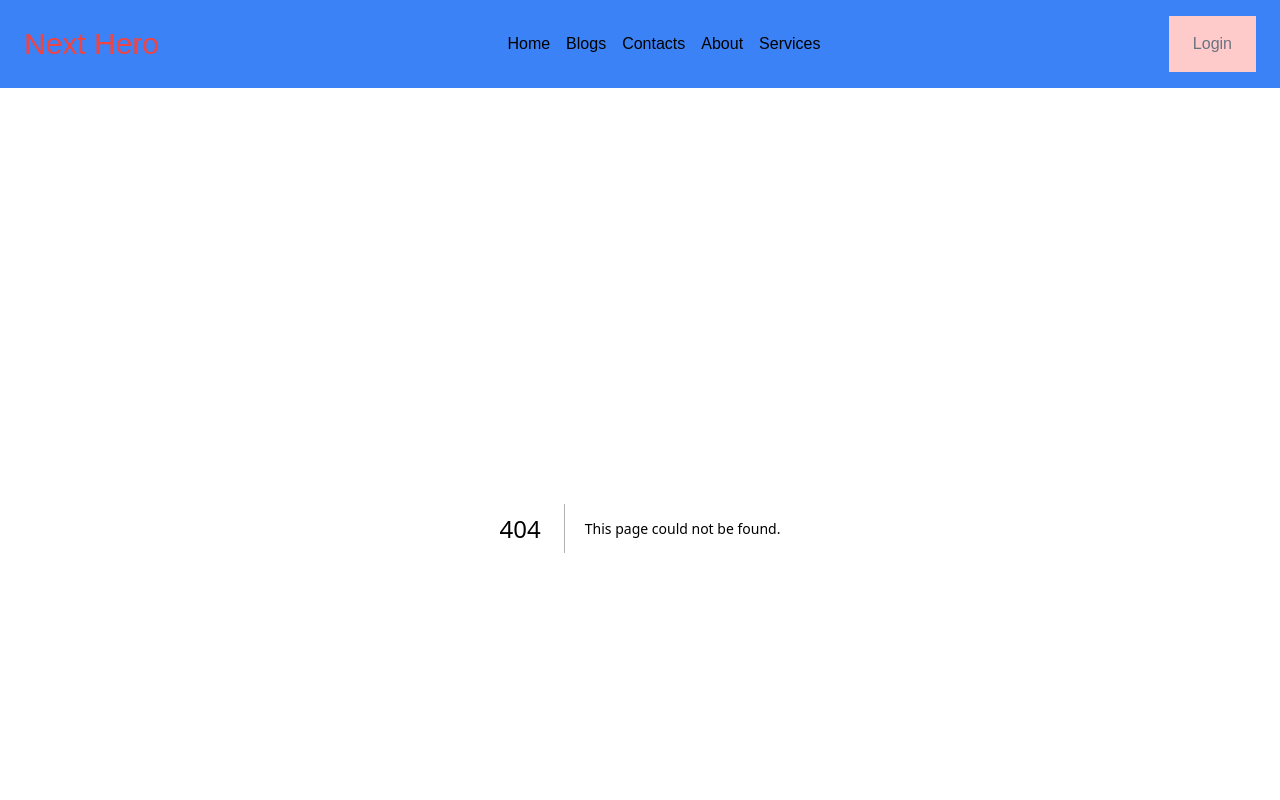
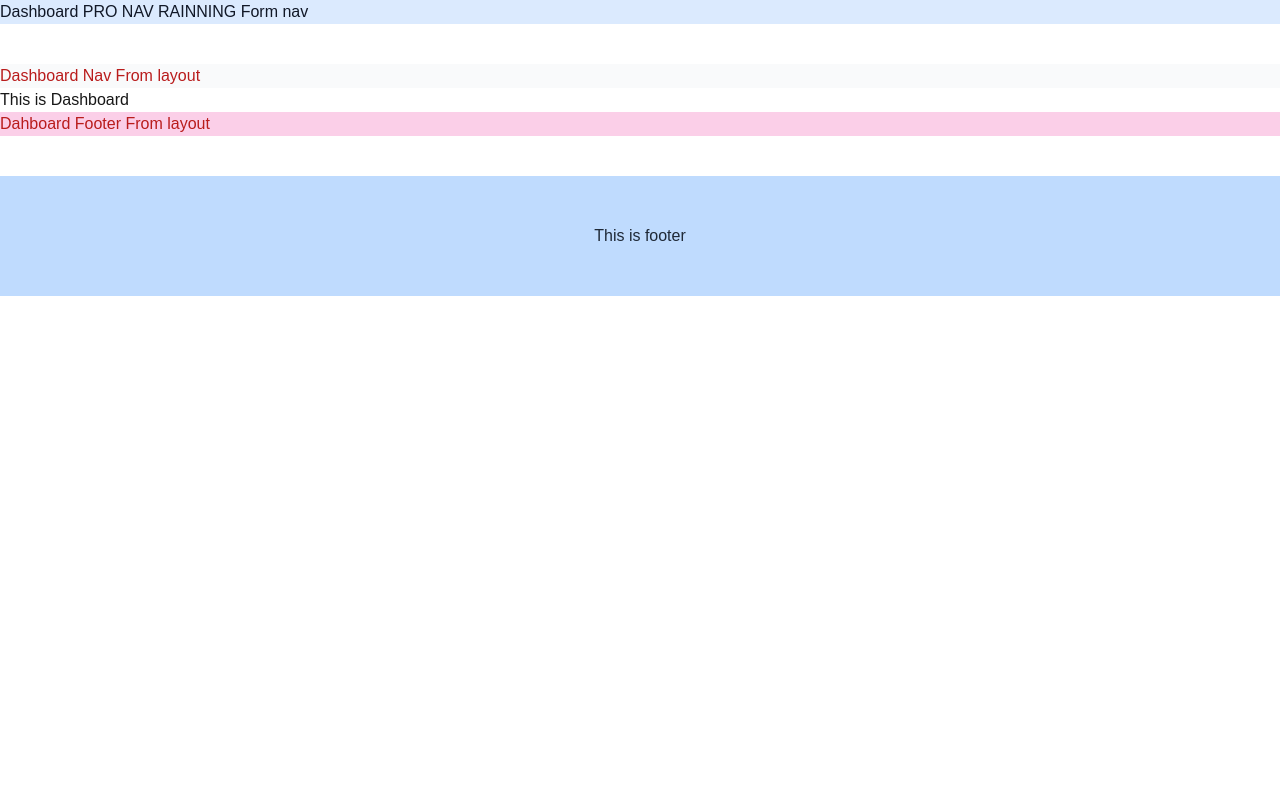
Before and after one commit to sakil470004/next-hero, a Next.js app: page /dashboard in a window 1280 px wide. Before the commit this address had no page. Shown: the top 800 px of the page. Built offline with nearby package versions, Linux system fonts and the light colour scheme.

Commit message:
finished video 8

```diff
--- /dev/null
+++ b/src/app/(dashboard)/createuser/page.js
@@ -0,0 +1,7 @@
+import React from 'react'
+
+export default function page() {
+  return (
+    <div>This is Create User</div>
+  )
+}
--- /dev/null
+++ b/src/app/(dashboard)/dashboard/page.js
@@ -0,0 +1,7 @@
+import React from 'react'
+
+export default function page() {
+  return (
+    <div>This is Dashboard</div>
+  )
+}
--- /dev/null
+++ b/src/app/(dashboard)/layout.js
@@ -0,0 +1,15 @@
+import React from 'react'
+
+function layout({ children }) {
+    return (
+        <div>
+            <div className='text-red-700 bg-gray-50 w-full'>Dashboard Nav From layout</div>
+            {
+                children
+            }
+            <div className='text-red-700 bg-pink-200 w-full'>Dahboard Footer From layout</div>
+        </div>
+    )
+}
+
+export default layout
--- /dev/null
+++ b/src/app/categories/[...feature]/page.jsx
@@ -0,0 +1,17 @@
+import React, { use } from 'react'
+
+function CategoriesDetails({ params }) {
+    const { feature } = use(params)
+    const [id, title, description] = feature
+    return (
+        <div>Categories Details Page
+            <div className='p-12 border-2 space-y-4'>
+                <p>{title}</p>
+                <p>{description}</p>
+            </div>
+
+        </div>
+    )
+}
+
+export default CategoriesDetails
--- /dev/null
+++ b/src/app/categories/page.js
@@ -0,0 +1,9 @@
+import React from 'react'
+
+function page() {
+  return (
+    <div>Categories page</div>
+  )
+}
+
+export default page
--- a/src/components/Navbar.jsx
+++ b/src/components/Navbar.jsx
@@ -24,13 +24,29 @@ function Navbar() {
             path:'/about',
         },
         {
+            title:"Dashboard",
+            path:'/dashboard',
+        },
+        {
+            title:"Create User",
+            path:'/createuser',
+        },
+        {
             title:"Services",
             path:'/services',
+        },
+        {
+            title:"Categories",
+            path:'/categories',
         },
     ]
     const handlerLogin=()=>{
         router.push('/login')
     }
+    if (pathName.includes('dashboard'))
+        return <div className='bg-blue-100 text-gray-900'>
+        Dashboard PRO NAV RAINNING Form nav
+        </div>
     return (
         <nav className="bg-blue-500 flex px-6 py-4 justify-between items-center">
             <h2 className='text-3xl text-red-500'>Next Hero</h2>
```
